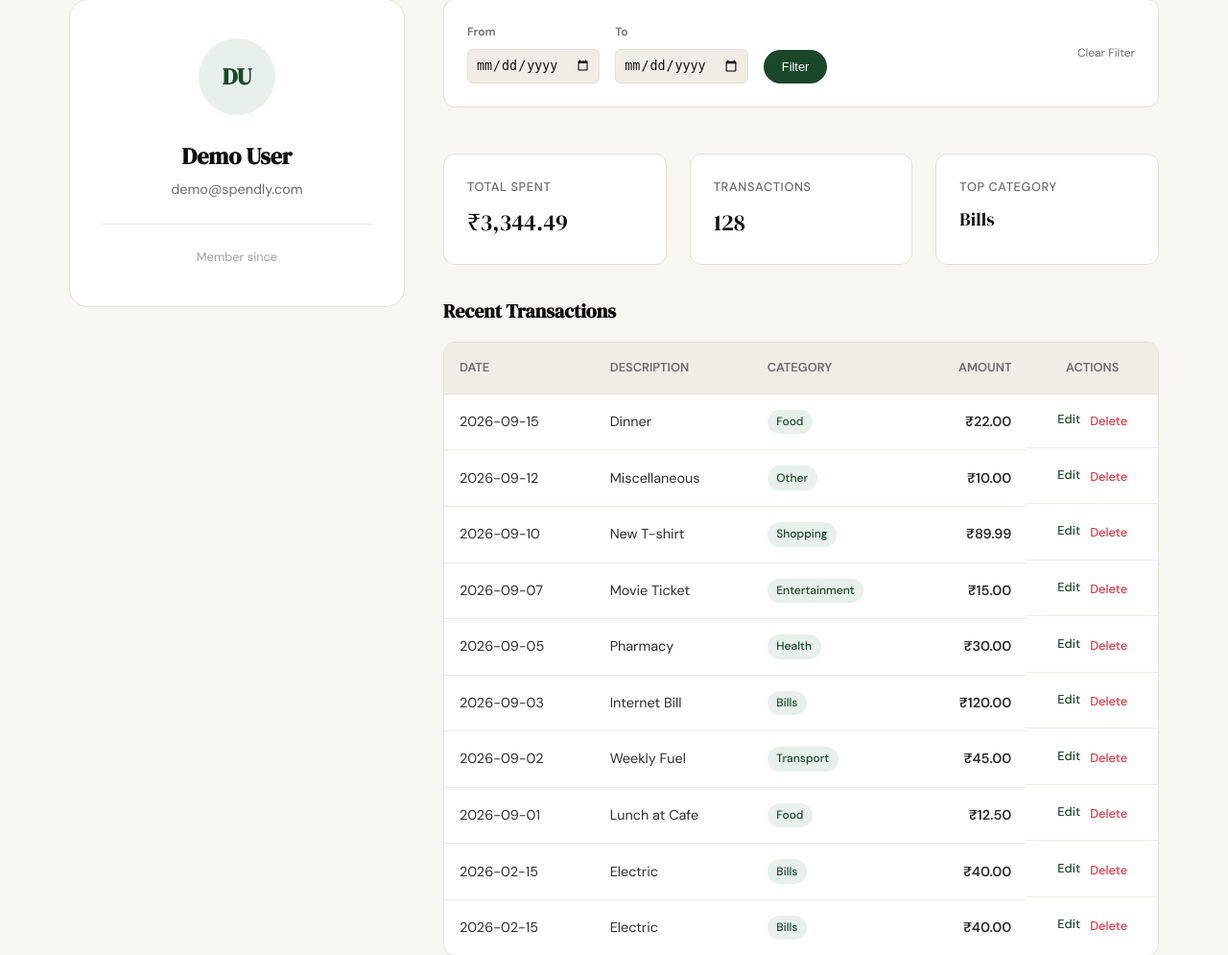
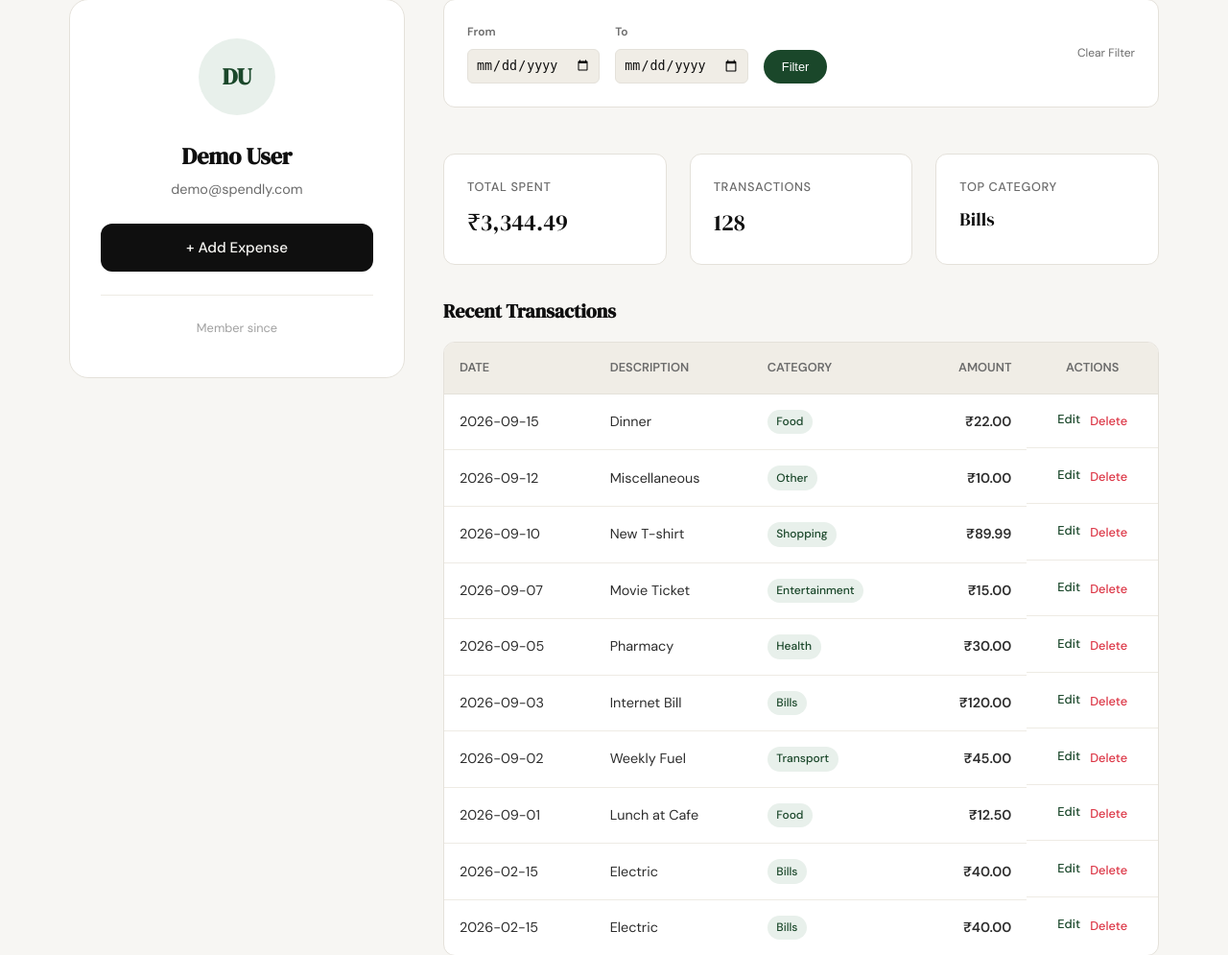
Before and after one commit to annangiganesh12/spendly, a Flask app: page /profile in a window 1280 px wide. Shown: the part 110-1105 px from the top of the page at 96% size. Run offline with Flask 3, Linux system fonts and the light colour scheme; a user stored in the database is signed in; data comes from the database, SQL or seed files in the repository; both versions use the stored data as it was after the commit.

Commit message:
feat: add 'Add Expense' links and button to profile page for better onboarding
This ensures new users with zero transactions have a clear path to start adding expenses.

Co-Authored-By: Claude Code <noreply@anthropic.com>

```diff
--- a/templates/profile.html
+++ b/templates/profile.html
@@ -278,6 +278,7 @@
         <div class="avatar-circle">{{ user.avatar_initials }}</div>
         <h1 class="user-name">{{ user.name }}</h1>
         <p class="user-email">{{ user.email }}</p>
+        <a href="{{ url_for('add_expense') }}" class="btn-submit" style="display: block; text-align: center; text-decoration: none; margin-bottom: 1.5rem; padding: 0.8rem; border-radius: var(--radius-md); font-weight: 500;">+ Add Expense</a>
         <div class="member-since">Member since {{ user.created_at }}</div>
     </aside>
 
@@ -350,7 +351,7 @@
                         {% else %}
                             <tr>
                                 <td colspan="5" style="text-align: center; color: var(--ink-muted); padding: 2rem;">
-                                    No transactions found. Start adding expenses to see your history!
+                                    No transactions found. <a href="{{ url_for('add_expense') }}" style="color: var(--accent); font-weight: 500; text-decoration: none;">Start adding expenses</a> to see your history!
                                 </td>
                             </tr>
                         {% endif %}
@@ -375,7 +376,7 @@
                     {% endfor %}
                 {% else %}
                     <div style="text-align: center; color: var(--ink-muted); padding: 2rem;">
-                        No spending data available. Start adding expenses to see your breakdown!
+                        No spending data available. <a href="{{ url_for('add_expense') }}" style="color: var(--accent); font-weight: 500; text-decoration: none;">Start adding expenses</a> to see your breakdown!
                     </div>
                 {% endif %}
             </div>
```
Also changed, not shown: spendly.db.
